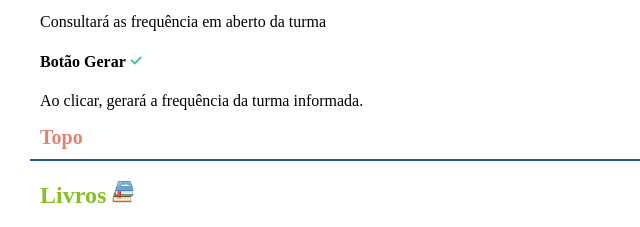
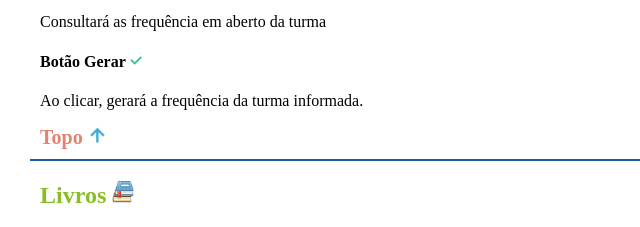
Before and after one commit to ong-mandaver/readme-mandaver, a plain HTML site: page index.html in a window 1280 px wide. Shown: the part 5200-5427 px from the top of the page, 0-640 px from the left. Drawn offline with Linux system fonts and the light colour scheme.

Commit message:
included img

```diff
--- a/index.html
+++ b/index.html
@@ -214,7 +214,7 @@
                 <p>Consultará as frequência em aberto da turma</p>
                 <h4>Botão Gerar <img src="./img/symbol-ok@1x.png" alt="Save"></h4></h4>
                 <p>Ao clicar, gerará a frequência da turma informada.</p>
-                <a href="#header">Topo</a>
+                <a href="#header">Topo <img src="./img/symbol-arrow-up@1x.png" alt="Up"></a>
             </li>
             <li class="card__menu" id="livros">
                 <h2>Livros <img src="./img/livro.png" alt="Book"></h2>
```
